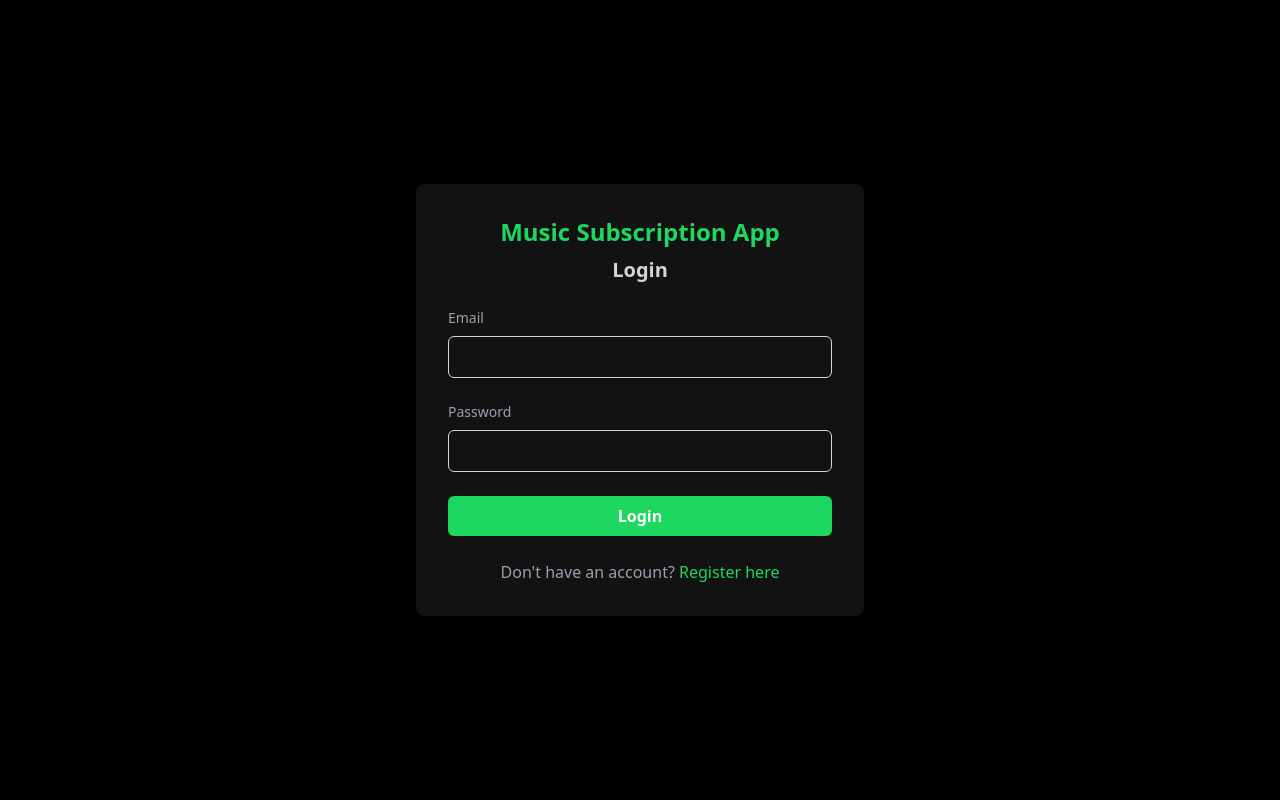
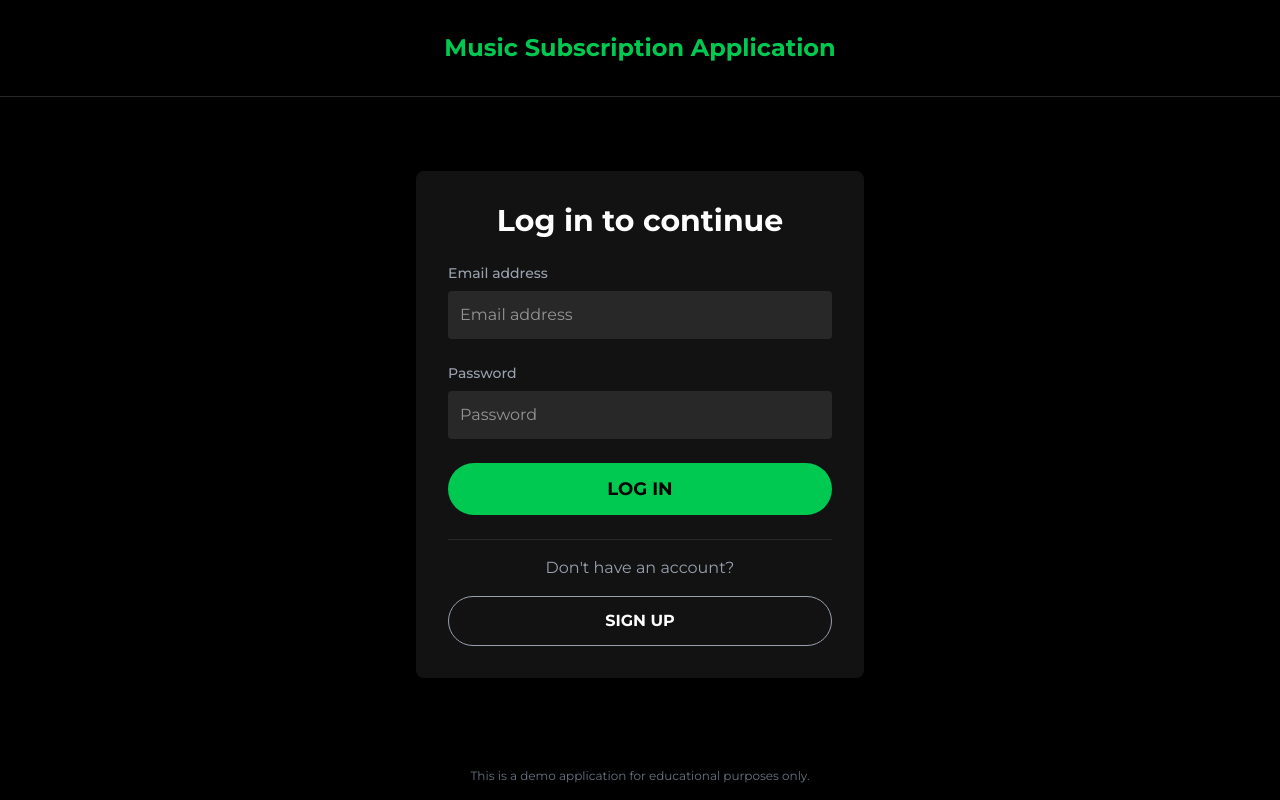
Before and after one commit to nngochai2/Music-Subscription-Application, a React (Vite) app in the folder music-subscription-app/: page /login in a window 1280 px wide. Built offline with nearby package versions, Linux system fonts and the light colour scheme; no server answers.

Commit message:
successfully integrate APIs

```diff
--- a/music-subscription-app/src/pages/Login.jsx
+++ b/music-subscription-app/src/pages/Login.jsx
@@ -1,6 +1,7 @@
-import React, { useState } from 'react'
-import { Link, useNavigate } from 'react-router-dom';
-import { authService } from '../services/apiServices.js';
+// src/pages/Login/Login.jsx
+import React, { useState } from 'react';
+import { useNavigate, Link } from 'react-router-dom';
+import { authService } from '../services/apiServices';
 
 const Login = () => {
 	const [email, setEmail] = useState('');
@@ -40,39 +41,48 @@ const Login = () => {
 				// Display error message
 				setError(response.message || 'Email or password is invalid');
 			}
-		} catch (error) {
-			console.error('Login error: ', error);
+		} catch (err) {
+			console.error('Login error:', err);
 			setError('An error occurred. Please try again.');
 		} finally {
 			setLoading(false);
 		}
-	}
+	};
 
 	return (
-		<div className="flex justify-center items-center min-h-screen bg-black">
-			<div className="bg-[#121212] p-8 rounded-lg shadow-md w-full max-w-md">
-				<h1 className="text-2xl font-bold text-center text-[#1ed760] mb-2">Music Subscription App</h1>
-				<h2 className="text-xl font-bold text-center text-gray-300 mb-6">Login</h2>
+		<div className="min-h-screen bg-black flex flex-col font-spotify">
+			{/* Header */}
+			<header className="py-8 px-8 border-b border-[#282828]">
+				<div className="flex items-center justify-center">
+					<div className="flex items-center">
+						<span className="text-green-500 text-2xl font-bold">Music Subscription Application</span>
+					</div>
+				</div>
+			</header>
+
+			{/* Login Form */}
+			<div className="flex-1 flex items-center justify-center p-6">
+				<div className="w-full max-w-md bg-[#121212] p-8 rounded-lg">
+					<h2 className="text-3xl font-bold text-white mb-6 text-center">Log in to continue</h2>
 
 					<form onSubmit={handleSubmit} className="space-y-6">
 						{error && (
-						<div className="bg-red-50 text-red-700 p-3 rounded-md">
+							<div className="bg-red-900 bg-opacity-30 text-red-400 p-4 rounded-md">
 								{error}
 							</div>
 						)}
 
 						<div className="space-y-2">
 							<label htmlFor="email" className="block text-sm font-medium text-gray-400">
-							Email
+								Email address
 							</label>
 							<input
 								type="email"
 								id="email"
 								value={email}
 								onChange={(e) => setEmail(e.target.value)}
-							placeholder="Enter your email"
-							className="w-full px-3 py-2 border border-gray-300 rounded-md shadow-sm focus:outline-none focus:ring-indigo-500 focus:border-indigo-500"
-							required
+								placeholder="Email address"
+								className="w-full px-3 py-3 bg-[#282828] border-0 rounded text-white focus:outline-none focus:ring-2 focus:ring-white"
 							/>
 						</div>
 
@@ -85,31 +95,43 @@ const Login = () => {
 								id="password"
 								value={password}
 								onChange={(e) => setPassword(e.target.value)}
-							placeholder="Enter your password"
-							className="w-full px-3 py-2 border border-gray-300 rounded-md shadow-sm focus:outline-none focus:ring-indigo-500 focus:border-indigo-500"
-							required
+								placeholder="Password"
+								className="w-full px-3 py-3 bg-[#282828] border-0 rounded text-white focus:outline-none focus:ring-2 focus:ring-white"
 							/>
 						</div>
 
+						<div>
 							<button
 								type="submit"
-						className={`w-full py-2 px-4 rounded-md text-white font-bold focus:outline-none focus:ring-2 focus:ring-offset-2 focus:ring-indigo-500
-              						${loading ? 'bg-indigo-400 cursor-not-allowed' : 'bg-[#1ed760] hover:bg-green-700'}`}
+								className={`w-full py-3 px-4 rounded-full font-bold text-lg transition-all
+                  ${loading
+										? 'bg-gray-600 cursor-not-allowed'
+										: 'bg-green-500 text-black hover:scale-105'}`}
 								disabled={loading}
 							>
-						{loading ? 'Logging in...' : 'Login'}
+								{loading ? 'Logging in...' : 'LOG IN'}
 							</button>
+						</div>
 
-					<div className="text-center text-gray-400">
-						Don't have an account?{' '}
-						<Link to="/register" className="text-[#1ed760] font-medium hover:text-green-700">
-							Register here
+						<div className="pt-4 border-t border-[#282828]">
+							<p className="text-center text-gray-400 mb-4">Don't have an account?</p>
+							<Link
+								to="/register"
+								className="block w-full py-3 px-4 rounded-full border border-gray-400 text-white text-center font-bold hover:border-white transition-colors"
+							>
+								SIGN UP
 							</Link>
 						</div>
 					</form>
 				</div>
 			</div>
-	)
-}
 
-export default Login
+			{/* Footer */}
+			<footer className="py-4 text-center text-xs text-gray-500">
+				<p>This is a demo application for educational purposes only.</p>
+			</footer>
+		</div>
+	);
+};
+
+export default Login;
--- a/music-subscription-app/src/services/apiServices.js
+++ b/music-subscription-app/src/services/apiServices.js
@@ -1,10 +1,9 @@
-// src/services/apiService.js
-// Base URL for API Gateway from environment variables
-const API_BASE_URL = import.meta.env.VITE_API_BASE_URL;
+// Base URLs for API Gateway from environment variables
+const MUSIC_API_URL = import.meta.env.VITE_MUSIC_API_URL;
+const USER_API_URL = import.meta.env.VITE_USER_API_URL;
 
-// Flag to determine if we should use mock data
-// Set this to false when your AWS services are ready
-const USE_MOCK_DATA = !API_BASE_URL;
+// Flag to determine if using mock data
+const USE_MOCK_DATA = !MUSIC_API_URL || !USER_API_URL;
 
 // Placeholder accounts for testing
 const PLACEHOLDER_ACCOUNTS = [
@@ -170,8 +169,8 @@ const mockMusicService = {
 		// Simulate API latency
 		await new Promise(resolve => setTimeout(resolve, 600));
 
-		// In a real app, we'd filter subscriptions by user email
-		// For this mock, we'll just return the sample subscriptions
+		// In a real app, should filter subscriptions by user email
+		// For this mock, just return the sample subscriptions
 		return {
 			success: true,
 			subscriptions: MOCK_SUBSCRIPTIONS
@@ -231,7 +230,7 @@ const awsAuthService = {
 	// Login a user
 	login: async (email, password) => {
 		try {
-			const response = await fetch(`${API_BASE_URL}/login`, {
+			const response = await fetch(`${USER_API_URL}/login`, {
 			method: 'POST',
 			headers: {
 				'Content-Type': 'application/json',
@@ -249,7 +248,7 @@ const awsAuthService = {
 	// Register a new user
 	register: async (email, user_name, password) => {
 		try {
-			const response = await fetch(`${API_BASE_URL}/register`, {
+			const response = await fetch(`${USER_API_URL}/register`, {
 			method: 'POST',
 			headers: {
 				'Content-Type': 'application/json',
@@ -275,7 +274,7 @@ const awsMusicService = {
 			.map(key => `${key}=${encodeURIComponent(queryParams[key])}`)
 			.join('&');
 
-			const response = await fetch(`${API_BASE_URL}/music/query?${queryString}`, {
+			const response = await fetch(`${MUSIC_API_URL}/music/query?${queryString}`, {
 			method: 'GET',
 			headers: {
 				'Content-Type': 'application/json',
@@ -292,7 +291,7 @@ const awsMusicService = {
 	// Get all subscriptions for a user
 	getSubscriptions: async (email) => {
 		try {
-			const response = await fetch(`${API_BASE_URL}/subscriptions?email=${encodeURIComponent(email)}`, {
+			const response = await fetch(`${MUSIC_API_URL}/subscriptions?email=${encodeURIComponent(email)}`, {
 			method: 'GET',
 			headers: {
 				'Content-Type': 'application/json',
@@ -309,7 +308,7 @@ const awsMusicService = {
 	// Subscribe to a music track
 	subscribeMusic: async (email, musicData) => {
 		try {
-			const response = await fetch(`${API_BASE_URL}/subscriptions`, {
+			const response = await fetch(`${MUSIC_API_URL}/subscriptions`, {
 			method: 'POST',
 			headers: {
 				'Content-Type': 'application/json',
@@ -334,7 +333,7 @@ const awsMusicService = {
 	// Remove a music subscription
 	removeSubscription: async (email, music_id) => {
 		try {
-			const response = await fetch(`${API_BASE_URL}/subscriptions`, {
+			const response = await fetch(`${MUSIC_API_URL}/subscriptions`, {
 			method: 'DELETE',
 			headers: {
 				'Content-Type': 'application/json',
```
Also changed, not shown: music-subscription-app/postcss.config.cjs (+4 -4 lines), 1 other file (tests, documents, lock files or other folders). Lines whose indentation alone changed are shown as unchanged.
